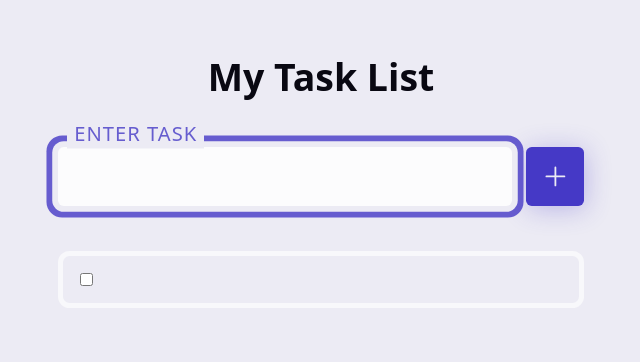
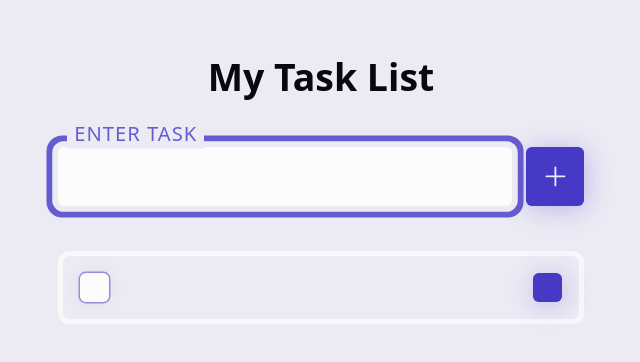
Before and after one commit to M-H-A-S/ToDo, a React (Vite) app: page / in a window 1280 px wide. Shown: the top 362 px of the page, without its empty margins (319-959 px from the left). Built offline with nearby package versions, Linux system fonts and the light colour scheme.

Commit message:
PencilIcon Not working

```diff
--- a/src/components/TaskItem.jsx
+++ b/src/components/TaskItem.jsx
@@ -1,13 +1,51 @@
+import { useState } from 'react';
 import styles from './TaskItem.module.css';
 
+// Library imports
+import {CheckIcon} from '@heroicons/react/24/outline'
+import {PencilIcon} from '@heroicons/react/24/outline'
+
 const TaskItem = ({task}) => {
+  const [isChecked, setIsChecked] = useState(task.checked);
+
+  const handleCheckboxChange = (e) => {
+    setIsChecked(!isChecked);
+  }
+
   return (
     <li className={styles.task}>
         <div className={styles["task-group"]}>
             <input
                 type="checkbox"
+                className={styles.checkbox}
+                checked={isChecked}
+                onChange={handleCheckboxChange}
+                name = {task.name}
+                id={task.id}
             />
+            <label
+                htmlFor={task.id}
+                className={styles.label}
+            >
+              {task.name}
+              <p className={styles.checkmark}>
+                <CheckIcon strokeWidth={2} width={24}
+                height={24}/>
+              </p>
+            </label>
         </div>
+        <div className={styles["task-group"]}>
+          <button
+            className='btn'
+            aria-label={'Update ${task.name} Task'}
+            // onClick={}
+          >
+
+          </button>
+
+        </div>
+
+
     </li>
   )
 }
```
